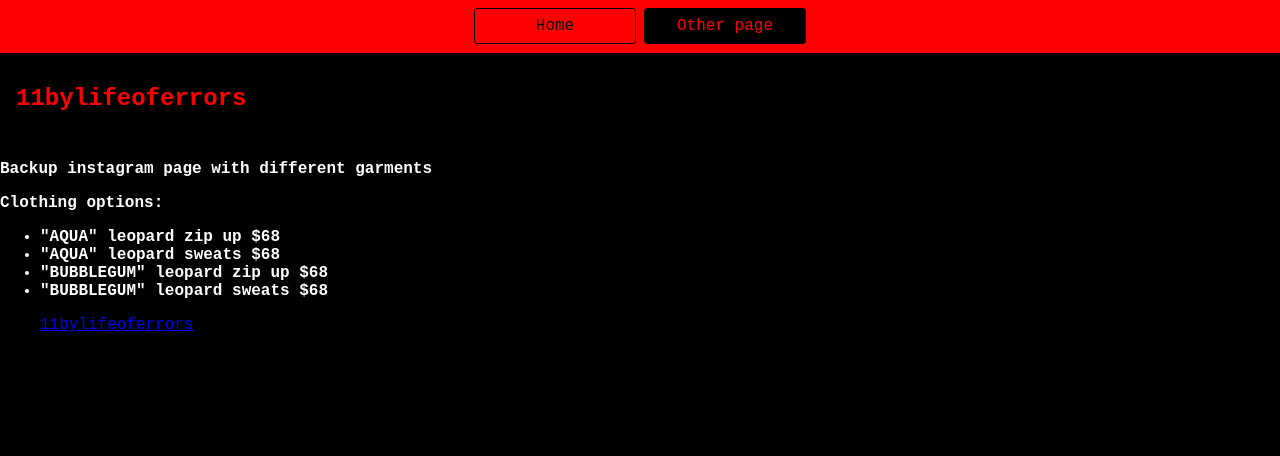
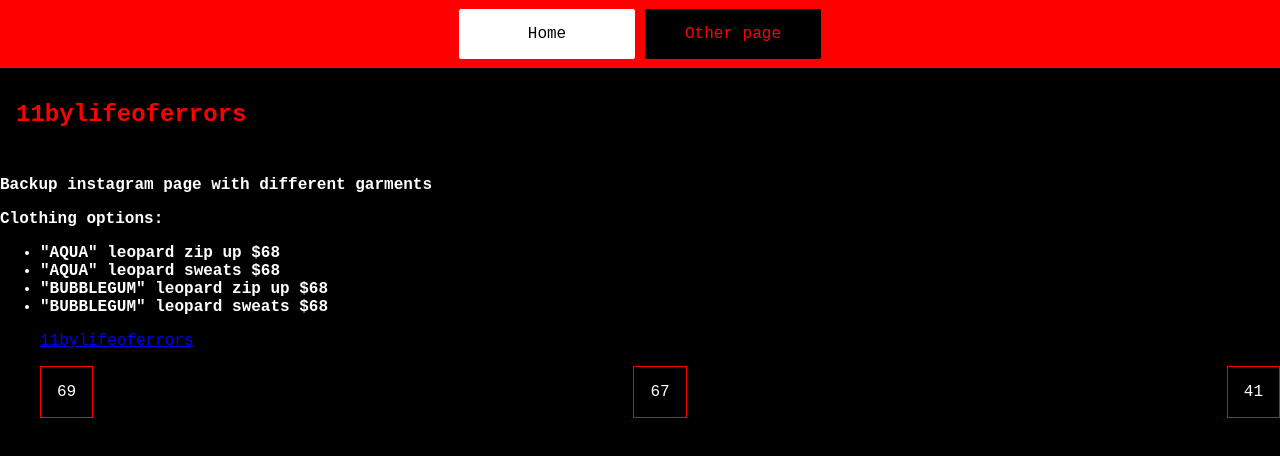
Before and after one commit to chr1stopherr/cps140-website, a website: page page2.html in a window 1280 px wide. Drawn offline with Linux system fonts and the light colour scheme; files that its build step writes are made by us from their sources; files whose address does not match are found by name.

Commit message:
parent and child

```diff
--- a/pages/new/page2.html
+++ b/page2.html
@@ -26,3 +26,10 @@
 <p>
   <a href="https://lifeoferrors.com/">11bylifeoferrors</a>
 </p>
+<p>
+  <div class="parent">
+  <div class="child">69</div>
+  <div class="child">67</div>
+  <div class="child">41</div>
+  </div>
+</p>
--- a/styles.css
+++ b/styles.css
@@ -20,18 +20,19 @@
   justify-content: center;
   padding: 0.5rem;
   gap: 0.5rem;
-  border-bottom: solid 1px var(--primary-color);
+  border-bottom: solid 1px var(--secondary-color);
   background-color: var(--primary-color);
 }
 
 nav a {
   display: inline-block;
   min-width: 9rem;
-  padding: 0.5rem;
+  padding: 1.0rem;
   border-radius: 0.2rem;
-  border: solid 1px var(--secondary-color);
+  border: solid 1px var(--primary-color);
   text-align: center;
   text-decoration: none;
+  background-color: #ffffff;
   color:var(--secondary-color);
 }
 
@@ -49,3 +50,17 @@
   font-size: 150%;
   color: red;
 }
+
+.child {
+  border: solid 1px red;
+  padding: 1rem;
+}
+.parent {
+  display: flex;
+  width: 80;
+  flex-direction: row;
+  flex-wrap: wrap;
+  justify-content: space-between;
+  height: 50px;
+  align-items: center;
+}
```
Also changed, not shown: index.html (+2 -2 lines).
